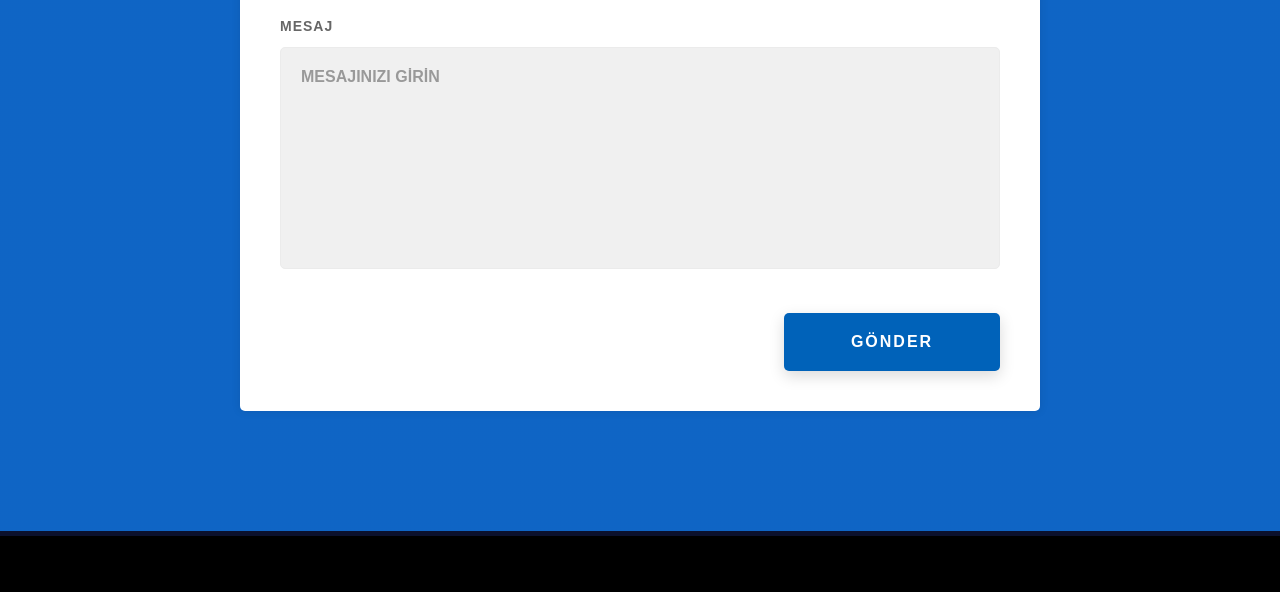
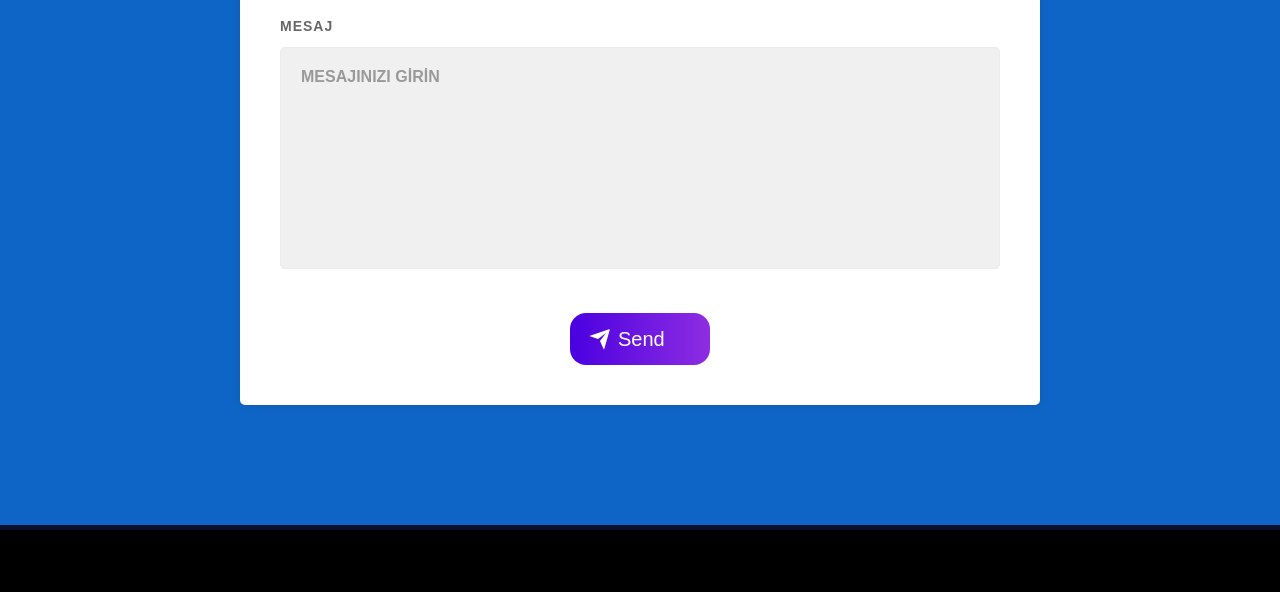
Before and after one commit to SADOx00/Portfolio, a plain HTML site: page index.html in a window 1280 px wide. Shown: the part 3493-4085 px from the top of the page. Drawn offline with Linux system fonts and the light colour scheme; a web font is replaced by a local one.

Commit message:
Change button style - Updated background color - Added border radius

```diff
--- a/css/style.css
+++ b/css/style.css
@@ -1426,3 +1426,74 @@
   border-bottom: #0b102c 5px solid;
   background-color: #4b70f5;
 }
+
+/* From Uiverse.io by adamgiebl */
+.sades {
+  font-family: inherit;
+  font-size: 20px;
+  background: #8e2de2; /* fallback for old browsers */
+  background: -webkit-linear-gradient(
+    to right,
+    #4a00e0,
+    #8e2de2
+  ); /* Chrome 10-25, Safari 5.1-6 */
+  background: linear-gradient(
+    to right,
+    #4a00e0,
+    #8e2de2
+  ); /* W3C, IE 10+/ Edge, Firefox 16+, Chrome 26+, Opera 12+, Safari 7+ */
+
+  color: white;
+  padding: 0.7em 1em;
+  padding-left: 0.9em;
+  display: flex;
+  align-items: center;
+  border: none;
+  border-radius: 16px;
+  overflow: hidden;
+  transition: all 0.2s;
+  cursor: pointer;
+}
+
+.sades {
+  margin: auto;
+  width: 140px;
+}
+
+.sades span {
+  display: block;
+  margin-left: 0.3em;
+  transition: all 0.3s ease-in-out;
+}
+
+.sades svg {
+  display: block;
+  transform-origin: center center;
+  transition: transform 0.3s ease-in-out;
+}
+
+.sades:hover .svg-wrapper {
+  animation: fly-1 0.6s ease-in-out infinite alternate;
+}
+
+.sades:hover svg {
+  transform: translateX(1.2em) rotate(45deg) scale(1.1);
+}
+
+.sades:hover span {
+  transform: translateX(5em);
+}
+
+.sades:active {
+  transform: scale(0.95);
+}
+
+@keyframes fly-1 {
+  from {
+    transform: translateY(0.1em);
+  }
+
+  to {
+    transform: translateY(-0.1em);
+  }
+}
--- a/index.html
+++ b/index.html
@@ -238,8 +238,25 @@
                   id="message"
                 ></textarea>
               </div>
-              <button type="submit" class="btn bttn btn--theme contact__btn">
-                GÖNDER
+
+              <button class="sades">
+                <div class="svg-wrapper-1">
+                  <div class="svg-wrapper">
+                    <svg
+                      xmlns="http://www.w3.org/2000/svg"
+                      viewBox="0 0 24 24"
+                      width="24"
+                      height="24"
+                    >
+                      <path fill="none" d="M0 0h24v24H0z"></path>
+                      <path
+                        fill="currentColor"
+                        d="M1.946 9.315c-.522-.174-.527-.455.01-.634l19.087-6.362c.529-.176.832.12.684.638l-5.454 19.086c-.15.529-.455.547-.679.045L12 14l6-8-8 6-8.054-2.685z"
+                      ></path>
+                    </svg>
+                  </div>
+                </div>
+                <span>Send</span>
               </button>
             </form>
           </div>
--- a/index.js
+++ b/index.js
@@ -128,6 +128,8 @@
 
 type();
 
+
+
 document.addEventListener("DOMContentLoaded", function () {
   const textContainer = document.getElementById("saded");
   const text = `Bu uygulama hem site üzerinden hemde API olarak çalışabilmektedir.
```
